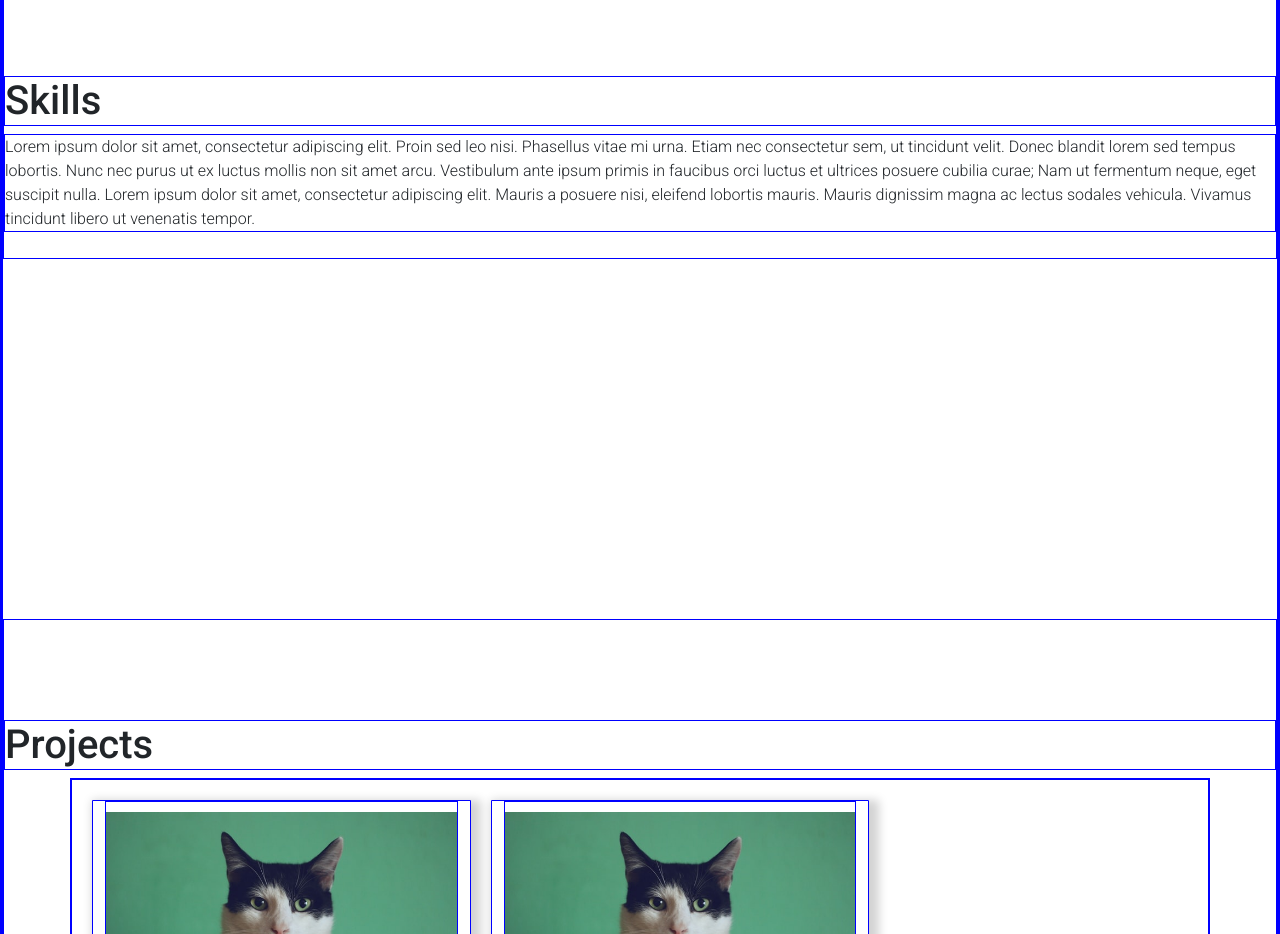
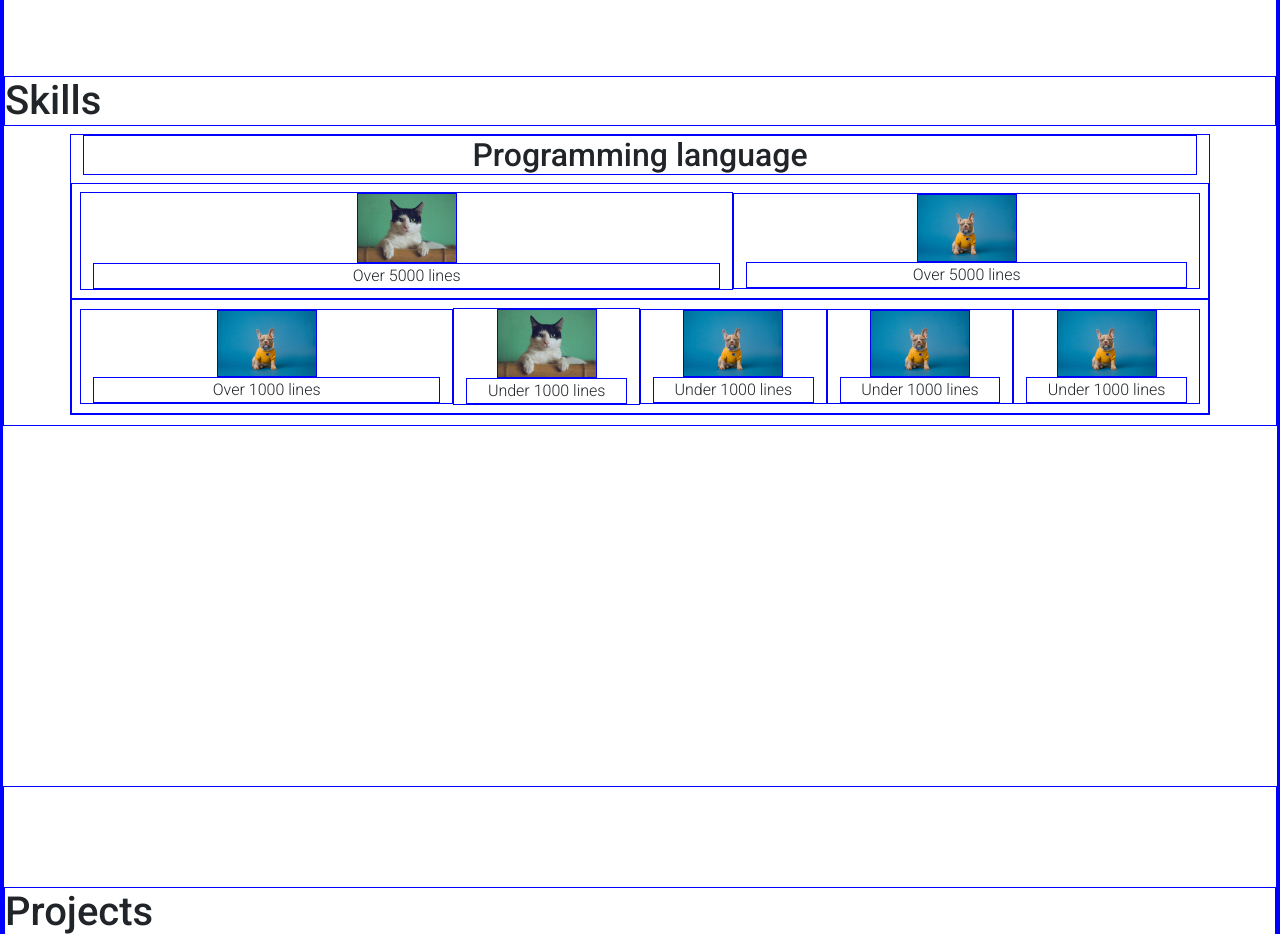
Before and after one commit to matteorazzanelli/matteorazzanelli.github.io, a plain HTML site: page index.html in a window 1280 px wide. Shown: the part 1060-1994 px from the top of the page. Drawn offline with nearby package versions, Linux system fonts and the light colour scheme.

Commit message:
wip skills table

```diff
--- a/assets/css/style.css
+++ b/assets/css/style.css
@@ -57,6 +57,14 @@
 
 }
 
+/* Skills */
+.skill-picture {
+  width:100px;
+}
+.cpp-bg {
+  /* background-color: rgb(19, 19, 170); */
+}
+
 /* Projects */
 .project-card{
   box-shadow: var(--radius) var(--radius) 10px var(--radius) lightgray;
--- a/index.html
+++ b/index.html
@@ -80,7 +80,48 @@
 
       <section class="section" id="skills">
         <h1>Skills</h1>
-        <p>Lorem ipsum dolor sit amet, consectetur adipiscing elit. Proin sed leo nisi. Phasellus vitae mi urna. Etiam nec consectetur sem, ut tincidunt velit. Donec blandit lorem sed tempus lobortis. Nunc nec purus ut ex luctus mollis non sit amet arcu. Vestibulum ante ipsum primis in faucibus orci luctus et ultrices posuere cubilia curae; Nam ut fermentum neque, eget suscipit nulla. Lorem ipsum dolor sit amet, consectetur adipiscing elit. Mauris a posuere nisi, eleifend lobortis mauris. Mauris dignissim magna ac lectus sodales vehicula. Vivamus tincidunt libero ut venenatis tempor.</p>
+        <div class="container text-center">
+          <h2>Programming language</h2>
+          <div class="row align-items-center p-2">
+            <!--C++-->
+            <div class="col-md-7 cpp-bg">
+              <img class="skill-picture" src="assets/img/cat.jpg">
+              <div class="tooltip-5k">Over 5000 lines</div>
+            </div>
+            <!--Py-->
+            <div class="col-md-5 py-bg tooltip-5k">
+              <img class="skill-picture" src="assets/img/dog.jpg">
+              <div class="tooltip-5k">Over 5000 lines</div>
+            </div>
+          </div>
+          <div class="row align-items-center p-2">
+            <!--Mat-->
+            <div class="col-md-4 py-bg tooltip-1k">
+              <img class="skill-picture" src="assets/img/dog.jpg">
+              <div class="tooltip-1k">Over 1000 lines</div>
+            </div>
+            <!--Solidity-->
+            <div class="col-md-2 cpp-bg">
+              <img class="skill-picture" src="assets/img/cat.jpg">
+              <div class="tooltip-familiar">Under 1000 lines</div>
+            </div>
+            <!--HTML-->
+            <div class="col-md-2 py-bg">
+              <img class="skill-picture" src="assets/img/dog.jpg">
+              <div class="tooltip-familiar">Under 1000 lines</div>
+            </div>
+            <!--CSS-->
+            <div class="col-md-2 py-bg">
+              <img class="skill-picture" src="assets/img/dog.jpg">
+              <div class="tooltip-familiar">Under 1000 lines</div>
+            </div>
+            <!--PLC-->
+            <div class="col-md-2 py-bg">
+              <img class="skill-picture" src="assets/img/dog.jpg">
+              <div class="tooltip-familiar">Under 1000 lines</div>
+            </div>
+          </div>
+        </div>
       </section>
 
 
```
